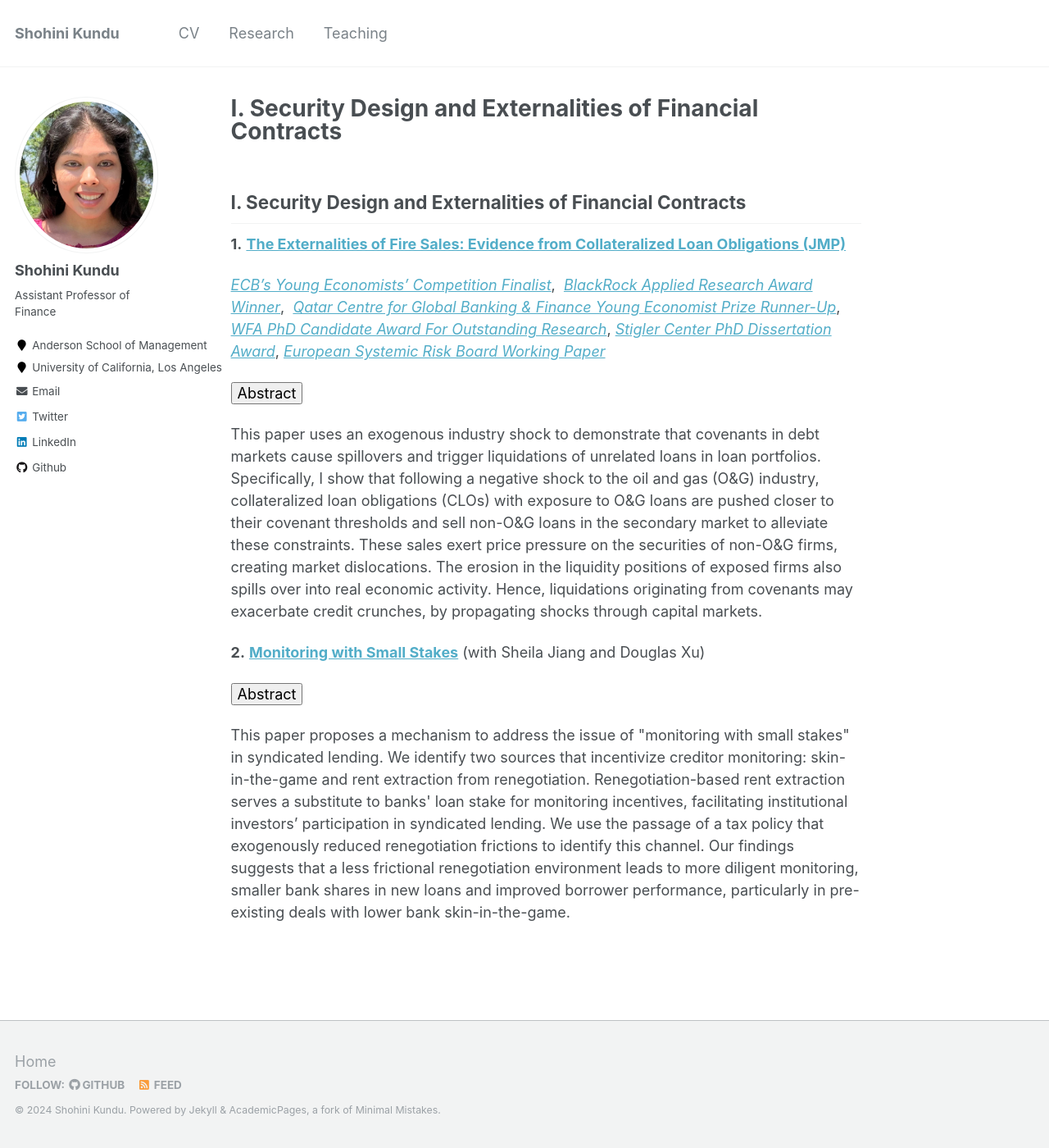
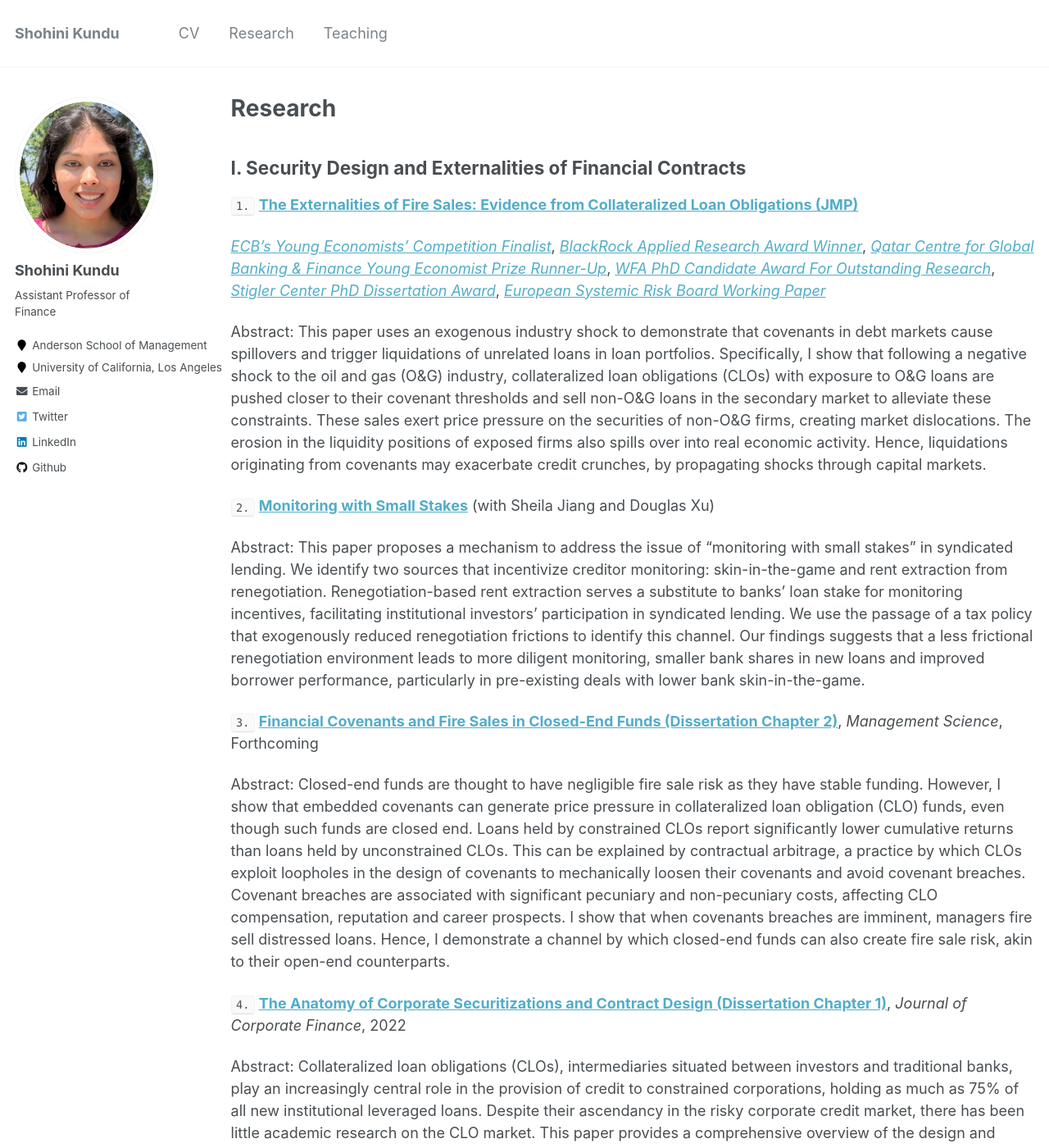
Before and after one commit to shohinikundu/shohinikundu.github.io, a Jekyll site: the page built from _pages/research.md, in a window 1280 px wide and 1400 px high. Shown: the whole window at 82% size. Built offline with Jekyll 4.4.1, drawn with Linux system fonts in a browser that asks for light colours; our own code applies the rules of GitHub Pages for plain Markdown files; some of the changed text lies outside the part shown.

Commit message:
Update research.md

```diff
--- a/_pages/research.md
+++ b/_pages/research.md
@@ -1,6 +1,13 @@
+---
+layout: archive
+title: "Research"
+permalink: /research/
+author_profile: true
+---
+
 ## I. Security Design and Externalities of Financial Contracts
 
-**1.** [**The Externalities of Fire Sales: Evidence from Collateralized Loan Obligations (JMP)**](https://papers.ssrn.com/sol3/papers.cfm?abstract_id=3735645)
+ `1.` [**The Externalities of Fire Sales: Evidence from Collateralized Loan Obligations (JMP)**](https://papers.ssrn.com/sol3/papers.cfm?abstract_id=3735645)
 
 [*ECB's Young Economists' Competition Finalist*](https://www.ecb.europa.eu/pub/conferences/ecbforum/previous_fora/2021/html/YE_competition_2021.en.html),
 [*BlackRock Applied Research Award Winner*](https://www.blackrock.com/corporate/applied-research-award/prior-program-winners),
@@ -9,14 +16,39 @@
 [*Stigler Center PhD Dissertation Award*](https://www.chicagobooth.edu/research/stigler/research/phd-dissertation-award),
 [*European Systemic Risk Board Working Paper*](https://www.esrb.europa.eu/pub/pdf/wp/esrb.wp.141.en.pdf?a4df56ef10c1106af985488bee9b0435)
 
-<button class="abstract-button">Abstract</button>
-<div class="abstract-content">
-<p>This paper uses an exogenous industry shock to demonstrate that covenants in debt markets cause spillovers and trigger liquidations of unrelated loans in loan portfolios. Specifically, I show that following a negative shock to the oil and gas (O&G) industry, collateralized loan obligations (CLOs) with exposure to O&G loans are pushed closer to their covenant thresholds and sell non-O&G loans in the secondary market to alleviate these constraints. These sales exert price pressure on the securities of non-O&G firms, creating market dislocations. The erosion in the liquidity positions of exposed firms also spills over into real economic activity. Hence, liquidations originating from covenants may exacerbate credit crunches, by propagating shocks through capital markets.</p>
-</div>
+Abstract: This paper uses an exogenous industry shock to demonstrate that covenants in debt markets cause spillovers and trigger liquidations of unrelated loans in loan portfolios. Specifically, I show that following a negative shock to the oil and gas (O&G) industry, collateralized loan obligations (CLOs) with exposure to O&G loans are pushed closer to their covenant thresholds and sell non-O&G loans in the secondary market to alleviate these constraints. These sales exert price pressure on the securities of non-O&G firms, creating market dislocations. The erosion in the liquidity positions of exposed firms also spills over into real economic activity. Hence, liquidations originating from covenants may exacerbate credit crunches, by propagating shocks through capital markets.
 
-**2.** [**Monitoring with Small Stakes**](https://papers.ssrn.com/sol3/papers.cfm?abstract_id=4271851) (with Sheila Jiang and Douglas Xu)
+`2.` [**Monitoring with Small Stakes**](https://papers.ssrn.com/sol3/papers.cfm?abstract_id=4271851) (with Sheila Jiang and Douglas Xu)
 
-<button class="abstract-button">Abstract</button>
-<div class="abstract-content">
-<p>This paper proposes a mechanism to address the issue of "monitoring with small stakes" in syndicated lending. We identify two sources that incentivize creditor monitoring: skin-in-the-game and rent extraction from renegotiation. Renegotiation-based rent extraction serves a substitute to banks' loan stake for monitoring incentives, facilitating institutional investors’ participation in syndicated lending. We use the passage of a tax policy that exogenously reduced renegotiation frictions to identify this channel. Our findings suggests that a less frictional renegotiation environment leads to more diligent monitoring, smaller bank shares in new loans and improved borrower performance, particularly in pre-existing deals with lower bank skin-in-the-game.</p>
-</div>
+Abstract: This paper proposes a mechanism to address the issue of "monitoring with small stakes" in syndicated lending. We identify two sources that incentivize creditor monitoring: skin-in-the-game and rent extraction from renegotiation. Renegotiation-based rent extraction serves a substitute to banks' loan stake for monitoring incentives, facilitating institutional investors’ participation in syndicated lending. We use the passage of a tax policy that exogenously reduced renegotiation frictions to identify this channel. Our findings suggests that a less frictional renegotiation environment leads to more diligent monitoring, smaller bank shares in new loans and improved borrower performance, particularly in pre-existing deals with lower bank skin-in-the-game.
+
+ `3.` [**Financial Covenants and Fire Sales in Closed-End Funds (Dissertation Chapter 2)**](https://papers.ssrn.com/sol3/papers.cfm?abstract_id=3595416), _Management Science_, Forthcoming
+
+Abstract: Closed-end funds are thought to have negligible fire sale risk as they have stable funding. However, I show that embedded covenants can generate price pressure in collateralized loan obligation (CLO) funds, even though such funds are closed end. Loans held by constrained CLOs report significantly lower cumulative returns than loans held by unconstrained CLOs. This can be explained by contractual arbitrage, a practice by which CLOs exploit loopholes in the design of covenants to mechanically loosen their covenants and avoid covenant breaches. Covenant breaches are associated with significant pecuniary and non-pecuniary costs, affecting CLO compensation, reputation and career prospects. I show that when covenants breaches are imminent, managers fire sell distressed loans. Hence, I demonstrate a channel by which closed-end funds can also create fire sale risk, akin to their open-end counterparts.
+
+
+`4.` [**The Anatomy of Corporate Securitizations and Contract Design (Dissertation Chapter 1)**](https://papers.ssrn.com/sol3/papers.cfm?abstract_id=3740092), _Journal of Corporate Finance_, 2022
+
+Abstract: Collateralized loan obligations (CLOs), intermediaries situated between investors and traditional banks, play an increasingly central role in the provision of credit to constrained corporations, holding as much as 75% of all new institutional leveraged loans. Despite their ascendancy in the risky corporate credit market, there has been little academic research on the CLO market. This paper provides a comprehensive overview of the design and structure of the CLO market, describing the general macroeconomic milieu that has facilitated the rapid growth of the market, the mechanics therein, as well as recent risks that have emerged. Understanding the anatomy and dynamics of CLOs is paramount for developing insights into the role of non-bank financial intermediaries in financial markets.
+
+## II. Empirical Macro Finance
+
+`5.` [**Canary in the Coal Mine: Bank Liquidity Shortages and Local Economic Activity**](https://papers.ssrn.com/sol3/papers.cfm?abstract_id=4247519) (with Rajkamal Iyer and Nikos Paltalidis)
+
+Abstract: This paper investigates the relation between bank liquidity and local economic activity. We find that an increase in deposit rates offered by banks within a geographic region is associated with contractions in economic activity. As a region heads to an economic downturn, deposit growth slows down, prompting banks to increase deposit rates to support their balance sheet. This increase in deposit rates reflects the liquidity squeeze experienced by banks due to deteriorating economic conditions, which in turn serves as an indicator of an impending economic contraction.
+
+`6.` [**The Geography of Bank Deposits and the Origins of Aggregate Fluctuations**](https://papers.ssrn.com/sol3/papers.cfm?abstract_id=3883605) (with Seongjin Park and Nishant Vats)
+
+Abstract: What are the aggregate effects of deposit shocks? Using the granular-instrumental-variable methodology, we identify the deposit elasticity of economic growth as 0.87 and the money multiplier as 1.18. We construct deposit shocks by combining a new fact regarding the within-bank geographic concentration of deposits -- 30% of deposits are concentrated in a single county -- with local natural disasters. Large natural disasters in deposit-concentrated areas negatively affect bank deposits and amplify through bank internal capital markets. These shocks can explain 3.30% of the variation in economic growth. Lender and borrower-side frictions are critical for the aggregation of local shocks.
+
+`7.` [**Banking Networks and Economic Growth: From Idiosyncratic Shocks to Aggregate Fluctuations**](https://papers.ssrn.com/sol3/papers.cfm?abstract_id=3556299) (with Nishant Vats)
+
+Abstract: This paper explores the transmission of non-capital shocks through banking networks. We construct non-capital (idiosyncratic) shocks, using labor productivity shocks to large firms. We document a change in the relationship between foreign idiosyncratic shocks and domestic economic growth between 1978 and 2000. Contemporaneous changes in banking integration drive this phenomenon as geographically diversified banks divert funds away from economies experiencing negative shocks towards other unaffected economies. Our granular-IV estimates suggest that a 1% increase in bank loan supply is associated with a 0.05-0.26 pp increase in economic growth. Lastly, this can potentially explain the Great Moderation.
+
+
+## III. Finance and Development
+
+
+`8.` [**What Explains Geographic Variation in Corporate Investment?**](https://papers.ssrn.com/sol3/papers.cfm?abstract_id=3851008) (with Nishant Vats)
+
+Abstract: We show that history can explain the geographic concentration of investment over and above traditional agglomerative forces, geography, and expectations. We use spatial variation in direct and indirect British rule to identify differences in historical circumstances. Using this within-country variation in historical circumstances, combined with a local identification approach and instrumental variable strategy, we explain the spatial differences in investment. Differences in historical origins can explain 13% of total geographic variation in investment. Moreover, investment is 8-10% lower in direct ruled areas. Our results indicate that history can have long-run consequences through its effect on economic organizations and state capacity.
```
